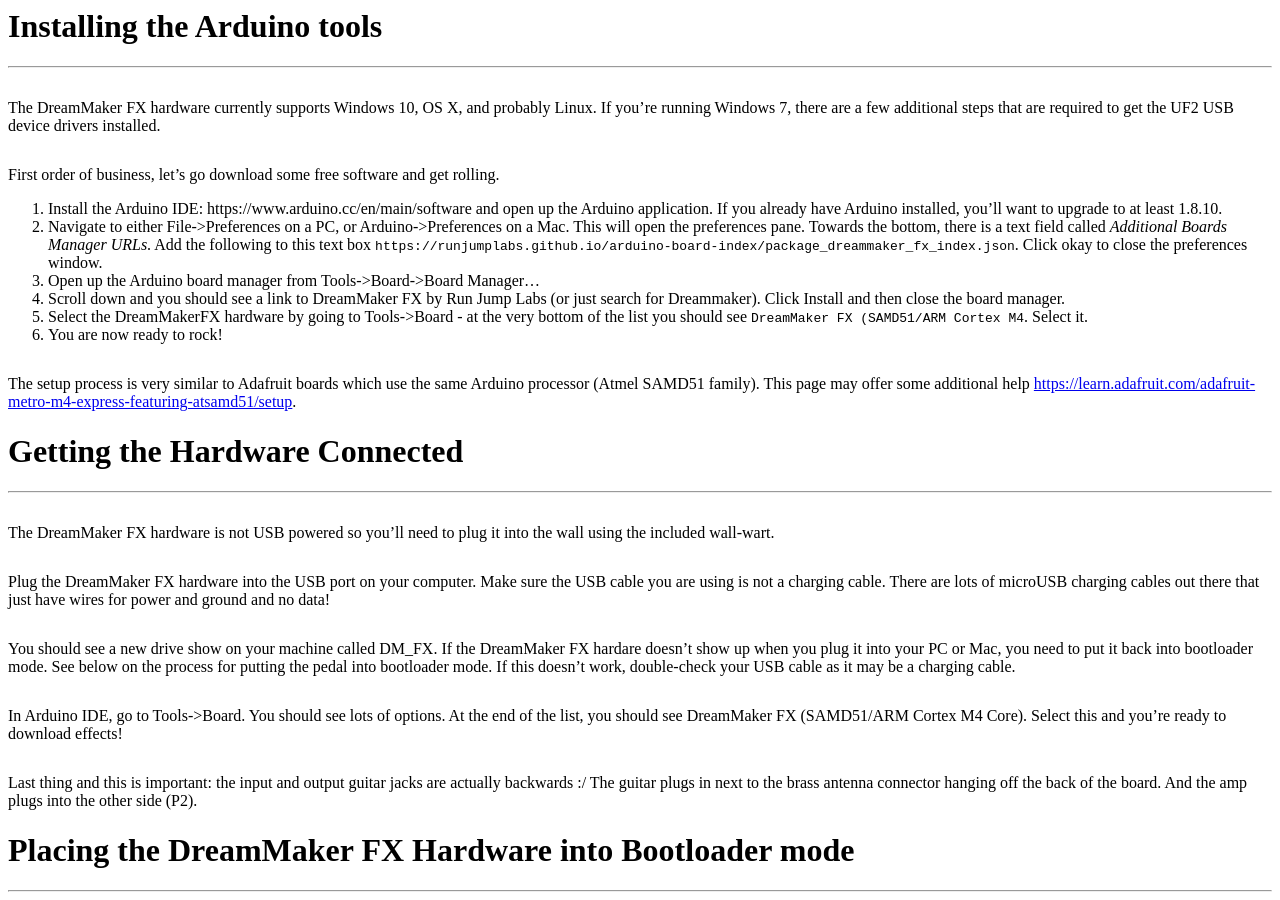
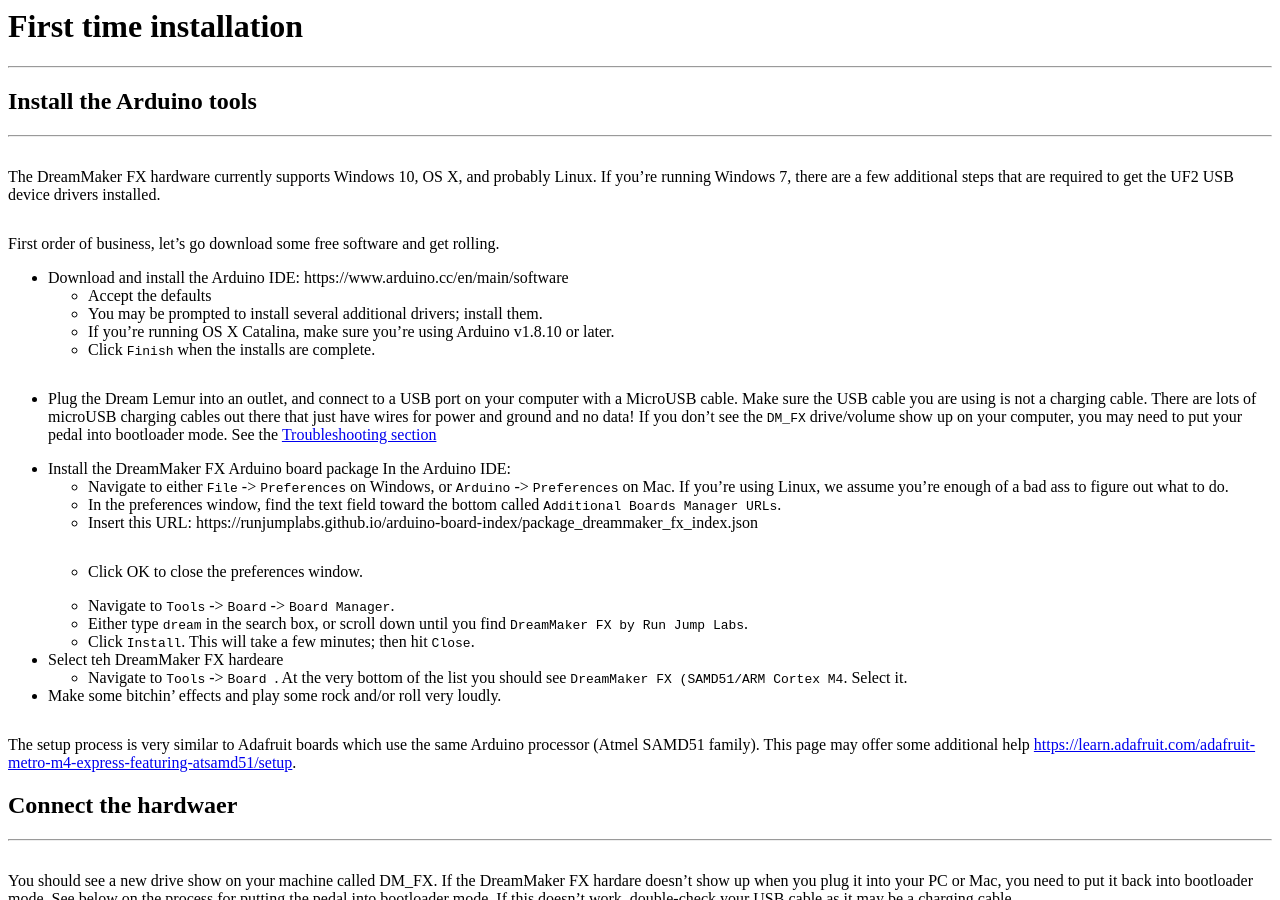
Before and after one commit to runjumplabs/dreammaker_fx, a Jekyll site: the page built from tutorial/install.md, in a window 1280 px wide and 900 px high. Built offline with Jekyll 4.4.1, drawn with Linux system fonts in a browser that asks for light colours.

Commit message:
Update install.md

```diff
--- a/tutorial/install.md
+++ b/tutorial/install.md
@@ -3,35 +3,45 @@
 title: Docs
 ---
 
+# First time installation
+------
 
-# Installing the Arduino tools
+## Install the Arduino tools
 ------
 
 The DreamMaker FX hardware currently supports Windows 10, OS X, and probably Linux.  If you're running Windows 7, there are a few additional steps that are required to get the UF2 USB device drivers installed.
 
 First order of business, let's go download some free software and get rolling.
 
- 1. Install the Arduino IDE: https://www.arduino.cc/en/main/software and open up the Arduino application.  If you already have Arduino installed, you'll want to upgrade to at least 1.8.10.
- 1. Navigate to either File->Preferences on a PC, or Arduino->Preferences on a Mac.  This will open the preferences pane.  Towards the bottom, there is a text field called *Additional Boards Manager URLs*.  Add the following to this text box `https://runjumplabs.github.io/arduino-board-index/package_dreammaker_fx_index.json`.  Click okay to close the preferences window.
- 1. Open up the Arduino board manager from  Tools->Board->Board Manager...
- 1. Scroll down and you should see a link to DreamMaker FX by Run Jump Labs (or just search for Dreammaker).  Click Install and then close the board manager.
- 1. Select the DreamMakerFX hardware by going to Tools->Board - at the very bottom of the list you should see `DreamMaker FX (SAMD51/ARM Cortex M4`.  Select it.
- 1. You are now ready to rock!
+ * Download and install the Arduino IDE: https://www.arduino.cc/en/main/software
+    * Accept the defaults
+    * You may be prompted to install several additional drivers; install them.
+    * If you're running OS X Catalina, make sure you're using Arduino v1.8.10 or later.
+    * Click `Finish` when the installs are complete.
+
+ * Plug the Dream Lemur into an outlet, and connect to a USB port on your computer with a MicroUSB cable.  Make sure the USB cable you are using is not a charging cable.  There are lots of microUSB charging cables out there that just have wires for power and ground and no data!  If you don't see the `DM_FX` drive/volume show up on your computer, you may need to put your pedal into bootloader mode.  See the [Troubleshooting section](https://www.dreammakerfx.com/troubleshooting)
+
+ * Install the DreamMaker FX Arduino board package In the Arduino IDE:
+    * Navigate to either `File` -> `Preferences` on Windows, or `Arduino` -> `Preferences` on Mac. If you're using Linux, we assume you're enough of a bad ass to figure out what to do.
+    * In the preferences window, find the text field toward the bottom called `Additional Boards Manager URLs`.
+    * Insert this URL: https://runjumplabs.github.io/arduino-board-index/package_dreammaker_fx_index.json
+    * Click OK to close the preferences window.
+
+    * Navigate to `Tools` -> `Board` -> `Board Manager`.
+    * Either type `dream` in the search box, or scroll down until you find `DreamMaker FX by Run Jump Labs`.
+    * Click `Install`. This will take a few minutes; then hit `Close`.
+
+ * Select teh DreamMaker FX hardeare
+    * Navigate to `Tools` -> `Board `.  At the very bottom of the list you should see `DreamMaker FX (SAMD51/ARM Cortex M4`.  Select it.
+
+ * Make some bitchin' effects and play some rock and/or roll very loudly.
 
 The setup process is very similar to Adafruit boards which use the same Arduino processor (Atmel SAMD51 family).  This page may offer some additional help [https://learn.adafruit.com/adafruit-metro-m4-express-featuring-atsamd51/setup](https://learn.adafruit.com/adafruit-metro-m4-express-featuring-atsamd51/setup).
 
-# Getting the Hardware Connected
+## Connect the hardwaer
 ------
 
-The DreamMaker FX hardware is not USB powered so you'll need to plug it into the wall using the included wall-wart.
-
-Plug the DreamMaker FX hardware into the USB port on your computer.  Make sure the USB cable you are using is not a charging cable.  There are lots of microUSB charging cables out there that just have wires for power and ground and no data!
-
 You should see a new drive show on your machine called DM_FX.  If the DreamMaker FX hardare doesn't show up when you plug it into your PC or Mac, you need to put it back into bootloader mode.  See below on the process for putting the pedal into bootloader mode.  If this doesn't work, double-check your USB cable as it may be a charging cable.
-
-In Arduino IDE, go to Tools->Board.  You should see lots of options.  At the end of the list, you should see DreamMaker FX (SAMD51/ARM Cortex M4 Core).  Select this and you're ready to download effects!
-
-Last thing and this is important: the input and output guitar jacks are actually backwards :/ The guitar plugs in next to the brass antenna connector hanging off the back of the board.  And the amp plugs into the other side (P2).
 
 
 # Placing the DreamMaker FX Hardware into Bootloader mode
```
